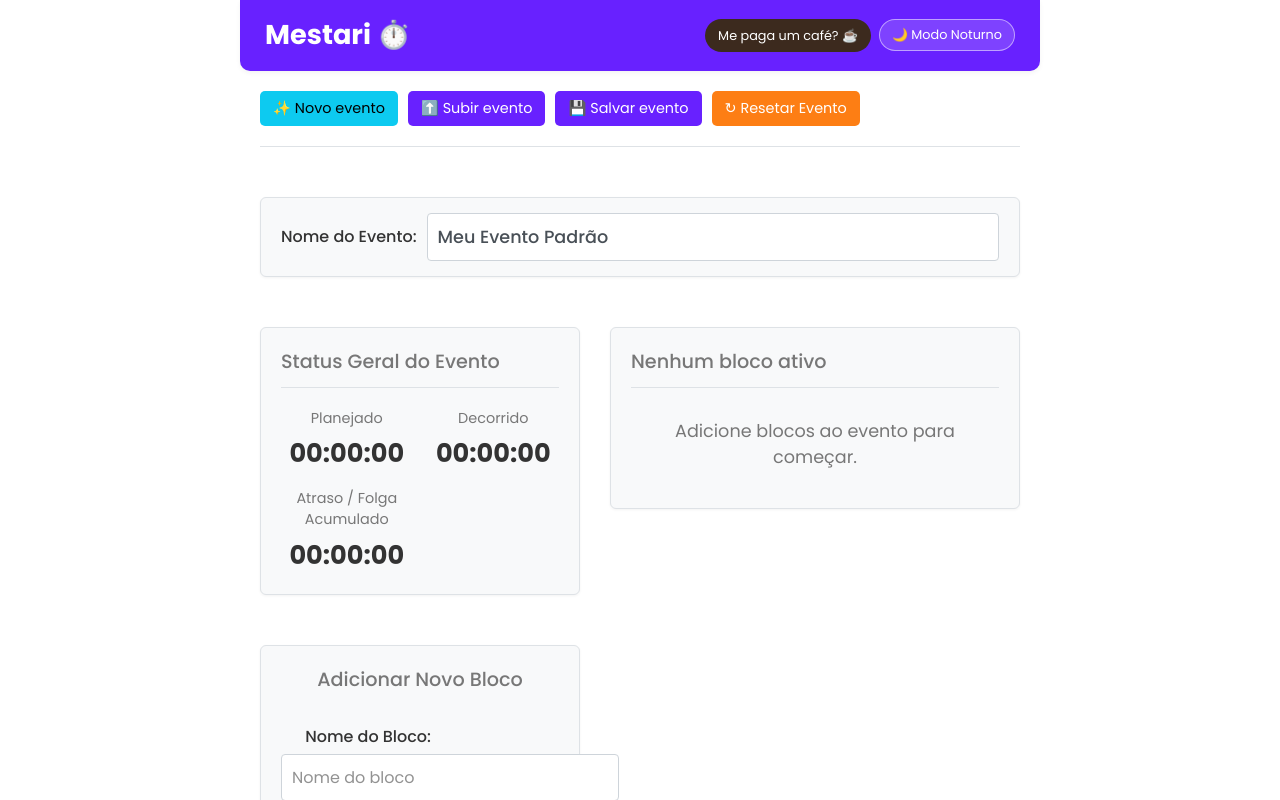
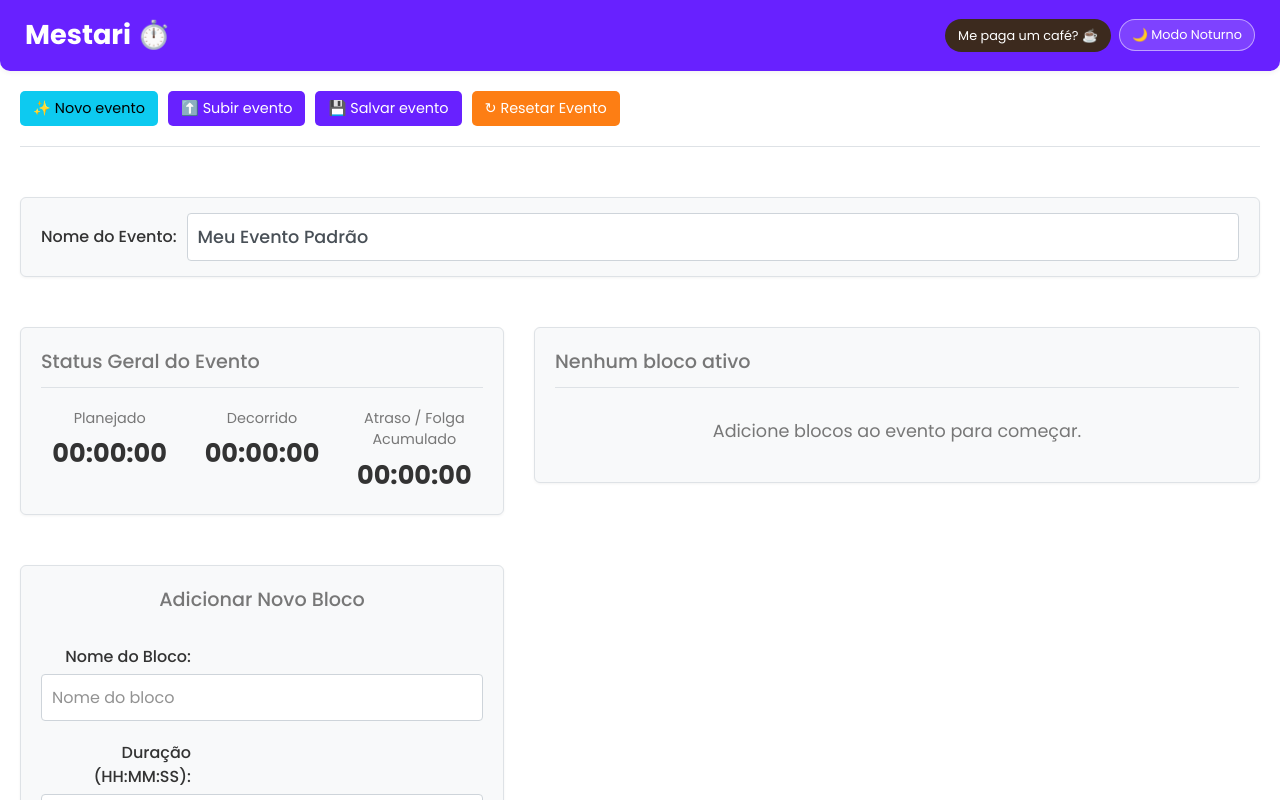
Before and after one commit to rickfre10/mestari, a Vue app: page / in a window 1280 px wide. Shown: the top 800 px of the page. Built offline with nearby package versions, Linux system fonts and the light colour scheme.

Commit message:
fix: max width

```diff
--- a/src/App.vue
+++ b/src/App.vue
@@ -131,7 +131,7 @@ const themeButtonText = computed(() => { return isDarkMode.value ? '☀️ Modo
 /* ----- BLOCO STYLE SCOPED ----- */
 /* (Todo o CSS exatamente como antes, sem mudanças necessárias aqui) */
 @import url('https://fonts.googleapis.com/css2?family=Poppins:wght@400;500;700&display=swap');
-.app-container { --primary-color: #6821ff; --primary-hover-color: #551adf; --bg-color: #ffffff; --text-color: #333333; --text-muted-color: #777777; --header-bg: var(--primary-color); --header-text: #ffffff; --button-text: #ffffff; --item-bg: #f8f9fa; --item-border: #dee2e6; --item-active-bg: #e8e0ff; --item-active-border: var(--primary-color); --input-bg: #ffffff; --input-border: #ced4da; --input-text: #495057; --shadow-color: rgba(0,0,0,0.05); --h2-border-color: #dddddd; --overtime-color: #dc3545; --delay-color: var(--overtime-color); --slack-color: #28a745; --progress-track-color: #e9ecef; --progress-overrun-bg: var(--overtime-color); --current-block-overrun-bg: #ffebee; --btn-start-bg: #28a745; --btn-pause-bg: #ffc107; --btn-pause-text: #333; --btn-resume-bg: #17a2b8; --btn-reset-bg: #6c757d; --btn-delete-bg: #dc3545; --btn-reorder-bg: #f0f0f0; --btn-reorder-text: #555; --btn-reorder-hover-bg: #e0e0e0; --btn-reset-event-bg: #fd7e14; --btn-reset-event-hover-bg: #e86a00; --btn-coffee-bg: #3c2a1e; --btn-coffee-hover-bg: #5a4030; --btn-new-event-bg: #0dcaf0; --btn-new-event-hover-bg: #0baccc; font-family: 'Poppins', sans-serif; background-color: var(--bg-color); color: var(--text-color); min-height: 100vh; transition: background-color 0.3s ease, color 0.3s ease; -webkit-font-smoothing: antialiased; -moz-osx-font-smoothing: grayscale; max-width: 800px; margin: 0 auto; padding-bottom: 40px; }
+.app-container { --primary-color: #6821ff; --primary-hover-color: #551adf; --bg-color: #ffffff; --text-color: #333333; --text-muted-color: #777777; --header-bg: var(--primary-color); --header-text: #ffffff; --button-text: #ffffff; --item-bg: #f8f9fa; --item-border: #dee2e6; --item-active-bg: #e8e0ff; --item-active-border: var(--primary-color); --input-bg: #ffffff; --input-border: #ced4da; --input-text: #495057; --shadow-color: rgba(0,0,0,0.05); --h2-border-color: #dddddd; --overtime-color: #dc3545; --delay-color: var(--overtime-color); --slack-color: #28a745; --progress-track-color: #e9ecef; --progress-overrun-bg: var(--overtime-color); --current-block-overrun-bg: #ffebee; --btn-start-bg: #28a745; --btn-pause-bg: #ffc107; --btn-pause-text: #333; --btn-resume-bg: #17a2b8; --btn-reset-bg: #6c757d; --btn-delete-bg: #dc3545; --btn-reorder-bg: #f0f0f0; --btn-reorder-text: #555; --btn-reorder-hover-bg: #e0e0e0; --btn-reset-event-bg: #fd7e14; --btn-reset-event-hover-bg: #e86a00; --btn-coffee-bg: #3c2a1e; --btn-coffee-hover-bg: #5a4030; --btn-new-event-bg: #0dcaf0; --btn-new-event-hover-bg: #0baccc; font-family: 'Poppins', sans-serif; background-color: var(--bg-color); color: var(--text-color); min-height: 100vh; transition: background-color 0.3s ease, color 0.3s ease; -webkit-font-smoothing: antialiased; -moz-osx-font-smoothing: grayscale; max-width: auto; margin: 0 auto; padding-bottom: 40px; }
 .app-container.dark-theme { --primary-color: #8a5fff; --primary-hover-color: #a082ff; --bg-color: #1a1d24; --text-color: #e0e0e0; --text-muted-color: #a0a0a0; --header-bg: #2f1072; --header-text: #e0e0e0; --button-text: #ffffff; --item-bg: #2c3e50; --item-border: #4b5a6a; --item-active-bg: #3a2c50; --item-active-border: var(--primary-color); --input-bg: #252a33; --input-border: #4b5a6a; --input-text: #e0e0e0; --shadow-color: rgba(0,0,0,0.3); --h2-border-color: #4b5a6a; --overtime-color: #ff6b6b; --progress-track-color: #495057; --progress-overrun-bg: var(--overtime-color); --current-block-overrun-bg: #4d2a2f; --btn-pause-text: #333; --btn-reorder-bg: #3a4a5a; --btn-reorder-text: #ccc; --btn-reorder-hover-bg: #4b5a6a; --btn-reset-event-bg: #fd7e14; --btn-reset-event-hover-bg: #e86a00; --btn-coffee-bg: #c6a78a; --btn-coffee-hover-bg: #ddbb9f; --btn-new-event-bg: #0dcaf0; --btn-new-event-hover-bg: #31d2f2;}
 header { background-color: var(--header-bg); color: var(--header-text); padding: 15px 25px; margin-bottom: 0; box-shadow: 0 2px 5px var(--shadow-color); border-radius: 0 0 10px 10px; display: flex; align-items: center; justify-content: space-between; flex-wrap: wrap; gap: 10px; }
 h1 { color: var(--header-text); text-align: left; margin: 0; font-size: 1.7em; font-weight: 700; flex-grow: 1; }
```
